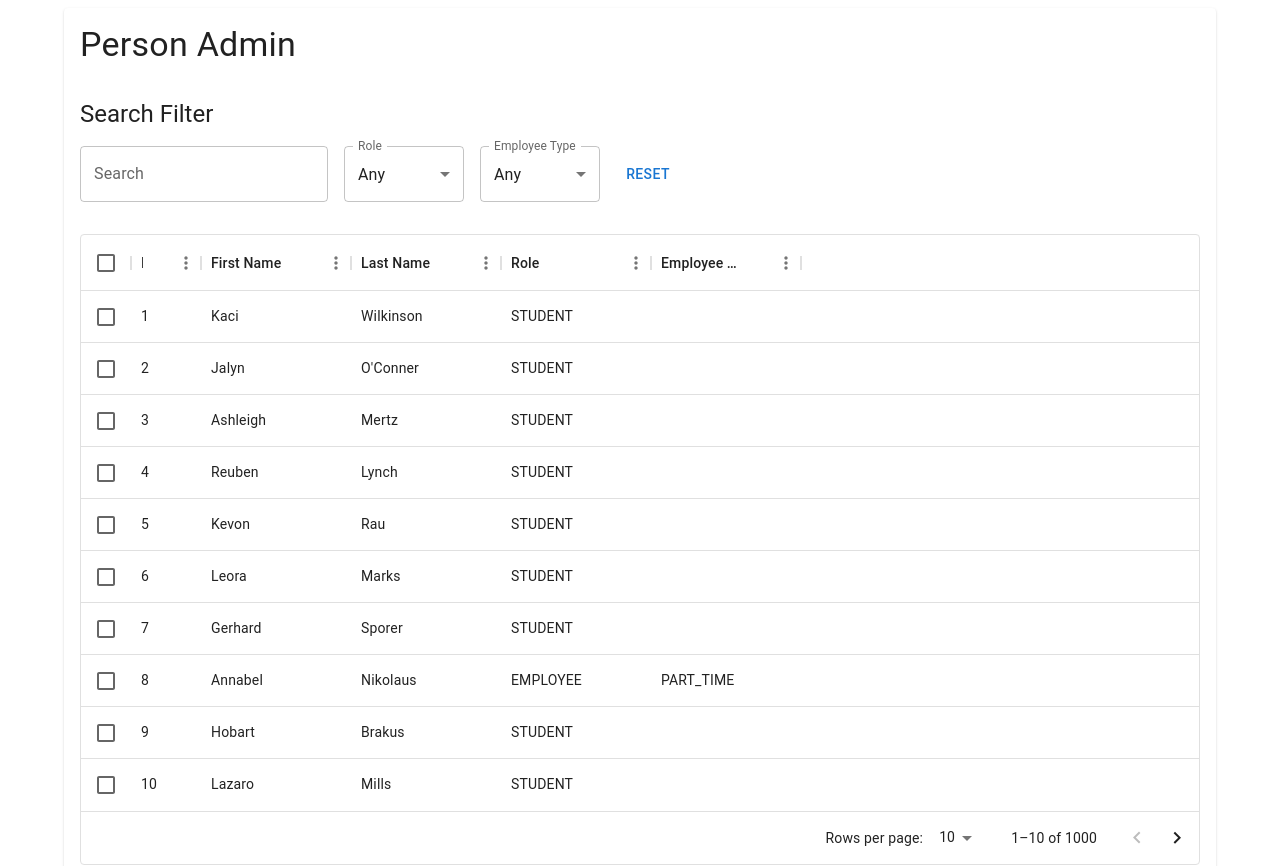
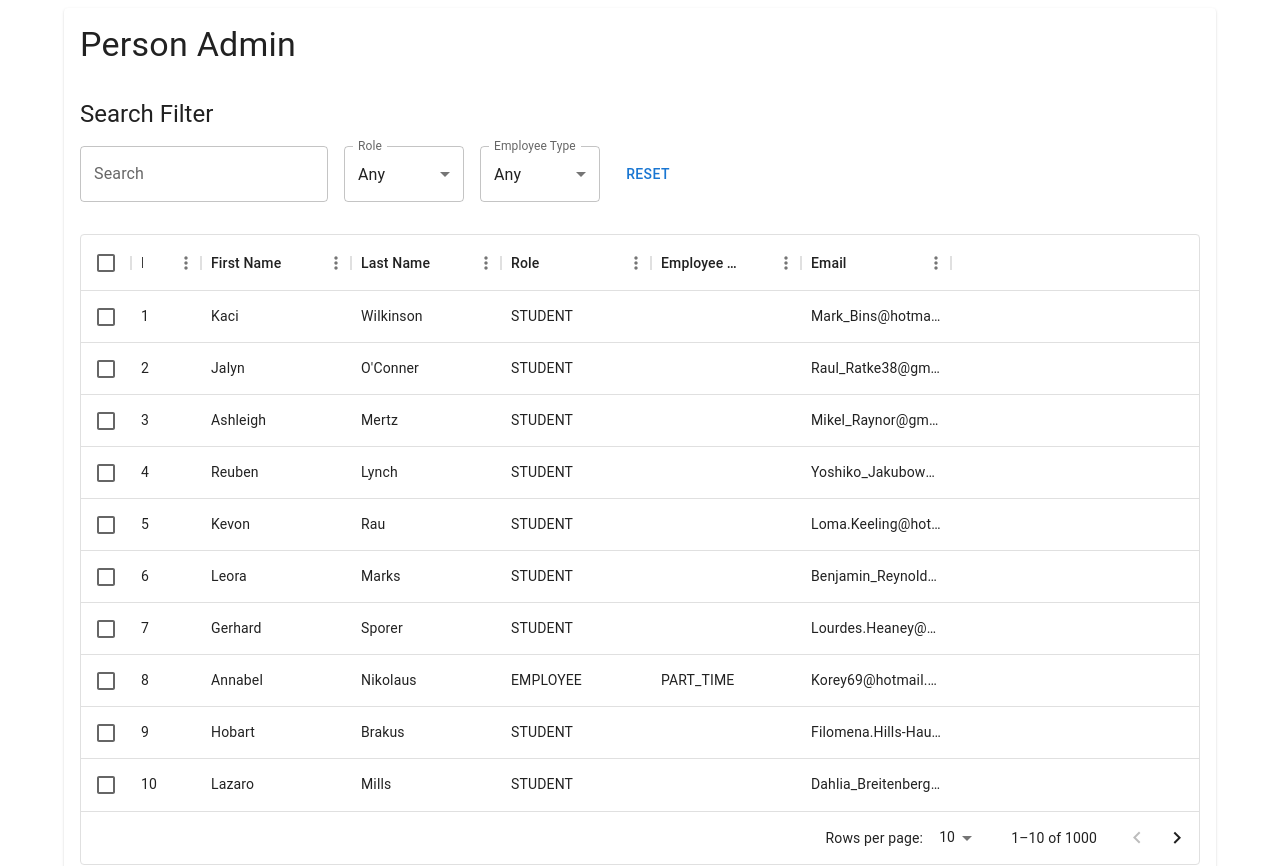
Before and after one commit to physicsboy/frontend-dev-test, a React (Create React App) app: page / in a window 1280 px wide. Shown: the top 866 px of the page. Built offline with nearby package versions, Linux system fonts and the light colour scheme.

Commit message:
add email address column

```diff
--- a/src/App/Table.tsx
+++ b/src/App/Table.tsx
@@ -52,6 +52,13 @@ export default function Table(props: TableProps) {
       type: "singleSelect",
       valueOptions: ["FULL_TIME", "PART_TIME"],
     },
+    {
+      field: 'email',
+      headerName: 'Email',
+      width: 150,
+      editable: true,
+      type: 'string',
+    }
   ];
 
   return (
```
